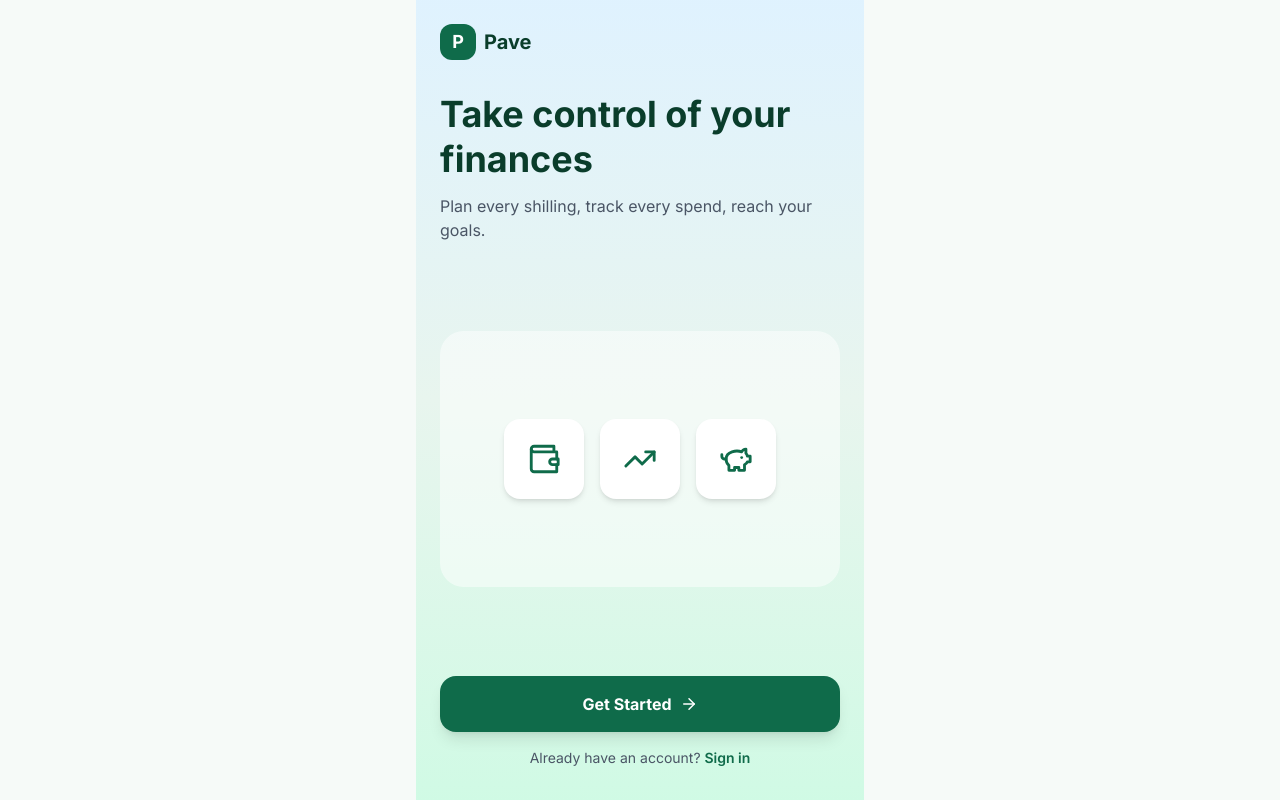
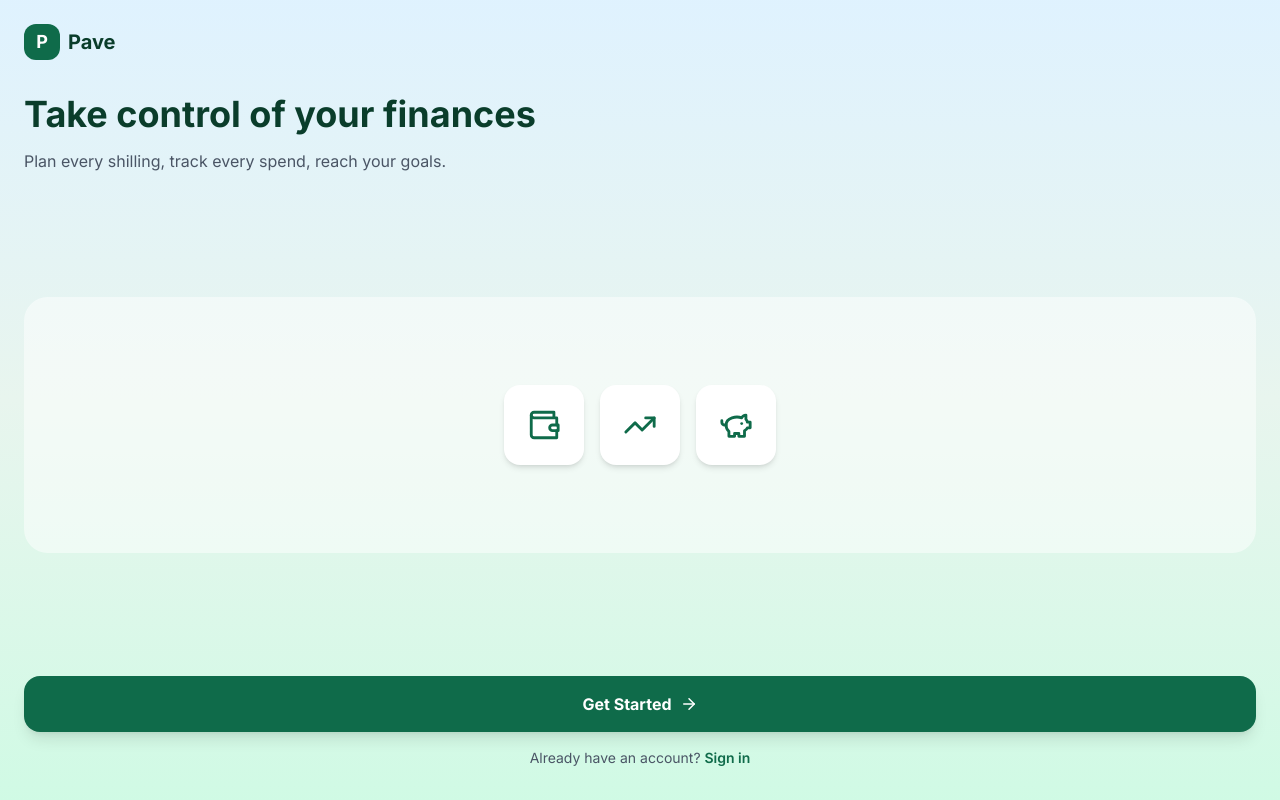
Before and after one commit to Enthusiast-Aethel/pave, a React (Vite) app in the folder client/: page /welcome in a window 1280 px wide. Built offline with nearby package versions, Linux system fonts and the light colour scheme; no server answers.

Commit message:
fix: make welcome screen full width edge-to-edge

```diff
--- a/client/src/pages/Welcome.jsx
+++ b/client/src/pages/Welcome.jsx
@@ -3,7 +3,7 @@ import { ArrowRight, Wallet, TrendingUp, PiggyBank } from "lucide-react";
 
 export default function Welcome() {
   return (
-    <div className="mx-auto flex min-h-screen max-w-md flex-col bg-gradient-to-b from-sky-100 via-brand-50 to-emerald-100 p-6">
+    <div className="flex min-h-dvh w-full flex-col bg-gradient-to-b from-sky-100 via-brand-50 to-emerald-100 p-6">
       <div className="flex items-center gap-2">
         <span className="flex h-9 w-9 items-center justify-center rounded-xl bg-brand-700 text-lg font-bold text-white">
           P
@@ -20,7 +20,7 @@ export default function Welcome() {
         </p>
       </div>
 
-      {/* Illustration placeholder: swap for the image exported from Stitch (see note below) */}
+      {/* Illustration placeholder */}
       <div className="my-8 flex flex-1 items-center justify-center">
         <div className="relative flex h-64 w-full items-center justify-center rounded-3xl bg-white/50">
           <div className="grid grid-cols-3 gap-4">
```
